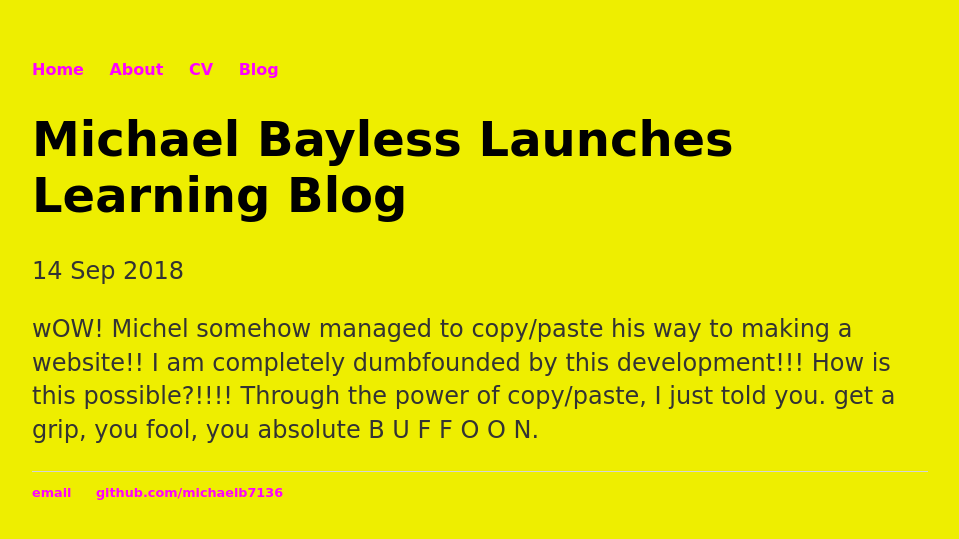
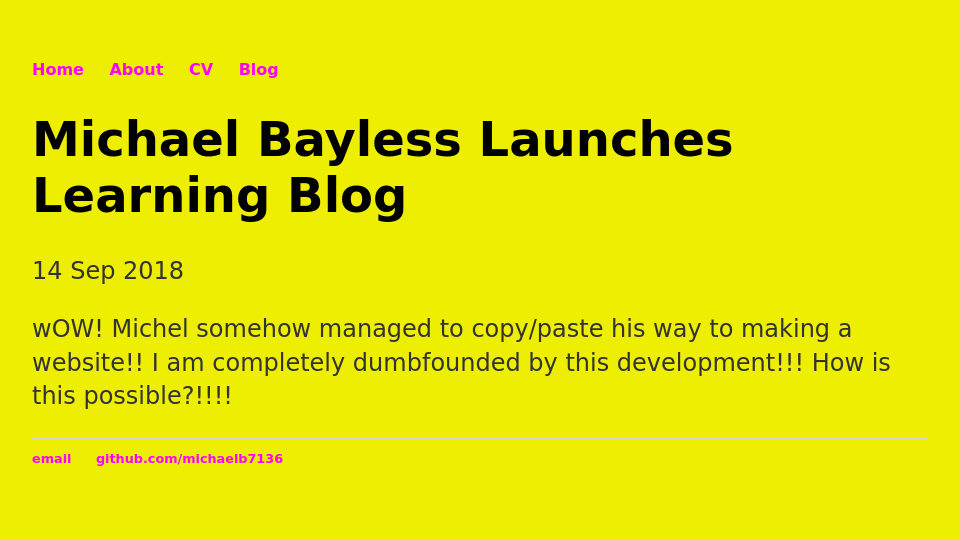
Before and after one commit to michaelb7136/michaelb7136, a Jekyll site: the page built from _posts/2018-09-14-Michael-Bayless-site-launched.md, in a window 1280 px wide. Shown: the top 539 px of the page, without its empty margins (160-1119 px from the left). Built offline with Jekyll 4.4.1, drawn with Linux system fonts in a browser that asks for light colours.

Commit message:
Update 2018-09-14-Michael-Bayless-site-launched.md

```diff
--- a/_posts/2018-09-14-Michael-Bayless-site-launched.md
+++ b/_posts/2018-09-14-Michael-Bayless-site-launched.md
@@ -6,5 +6,3 @@
 
 wOW! Michel somehow managed to copy/paste his way to making a website!!
 I am completely dumbfounded by this development!!! How is this possible?!!!!
-Through the power of copy/paste, I just told you.
-get a grip, you fool, you absolute B U F F O O N.
```
